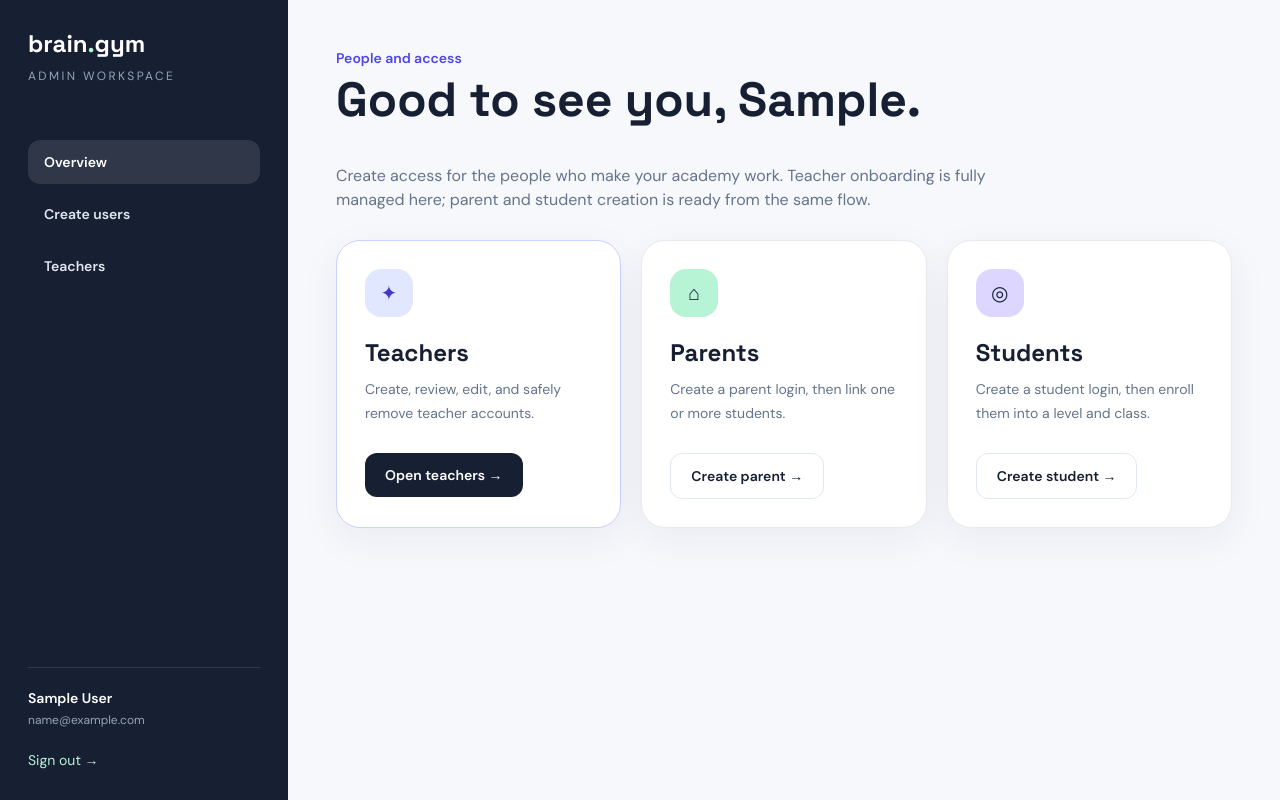
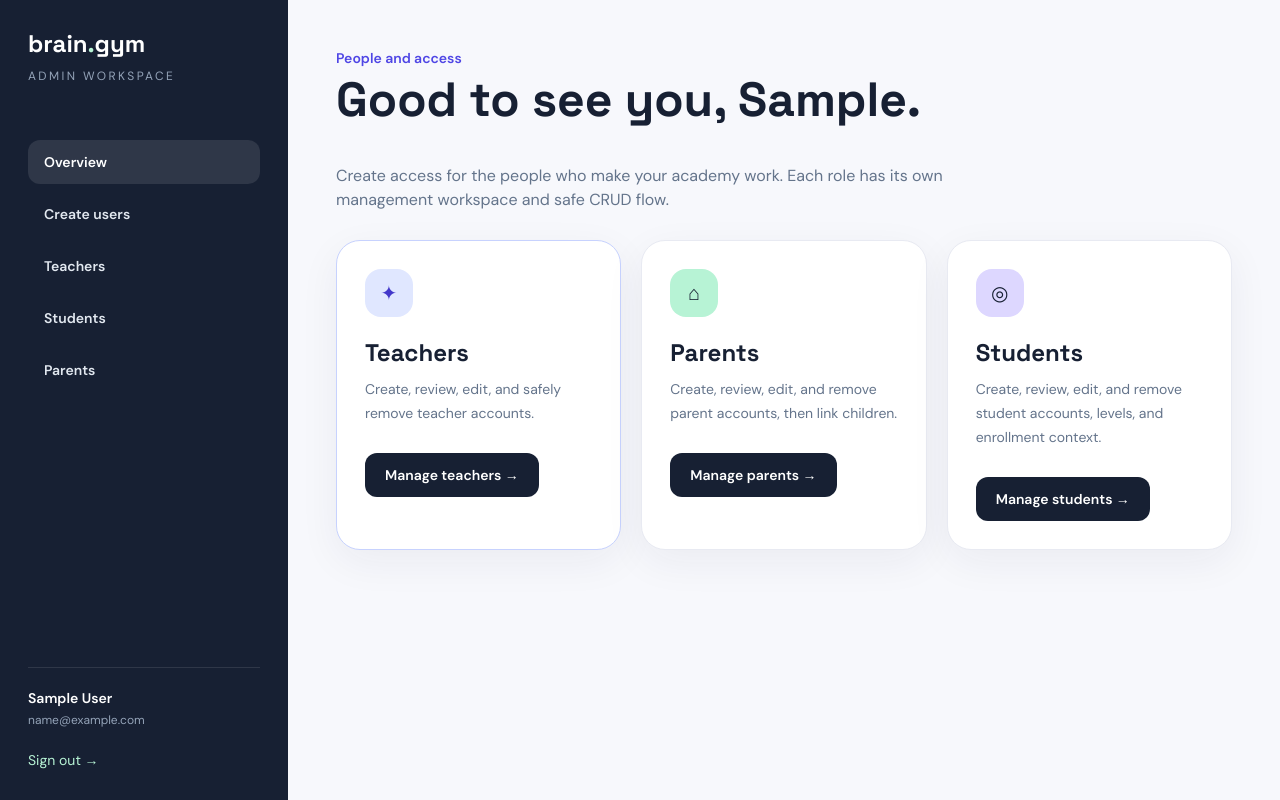
Before and after one commit to RajinAIDeveloper/brain-lms, a Django app: page /dashboard/admin/users/ in a window 1280 px wide. Run offline with Django 5.2, Linux system fonts and the light colour scheme; a user stored in the database is signed in; tables that the repository leaves empty hold one stand-in row (values such as "Sample post"); some libraries are stand-ins or nearby versions.

Commit message:
students and parents crud in admin panel

```diff
--- a/accounts/urls.py
+++ b/accounts/urls.py
@@ -15,6 +15,16 @@ urlpatterns = [
     path('dashboard/admin/teachers/<int:pk>/', views.teacher_detail, name='teacher_detail'),
     path('dashboard/admin/teachers/<int:pk>/edit/', views.teacher_edit, name='teacher_edit'),
     path('dashboard/admin/teachers/<int:pk>/delete/', views.teacher_delete, name='teacher_delete'),
+    path('dashboard/admin/students/', views.student_list, name='student_list'),
+    path('dashboard/admin/students/new/', views.student_create, name='student_create'),
+    path('dashboard/admin/students/<int:pk>/', views.student_detail, name='student_detail'),
+    path('dashboard/admin/students/<int:pk>/edit/', views.student_edit, name='student_edit'),
+    path('dashboard/admin/students/<int:pk>/delete/', views.student_delete, name='student_delete'),
+    path('dashboard/admin/parents/', views.parent_list, name='parent_list'),
+    path('dashboard/admin/parents/new/', views.parent_create, name='parent_create'),
+    path('dashboard/admin/parents/<int:pk>/', views.parent_detail, name='parent_detail'),
+    path('dashboard/admin/parents/<int:pk>/edit/', views.parent_edit, name='parent_edit'),
+    path('dashboard/admin/parents/<int:pk>/delete/', views.parent_delete, name='parent_delete'),
     path('dashboard/teacher/', views.teacher_dashboard, name='teacher_dashboard'),
     path('dashboard/student/', views.student_dashboard, name='student_dashboard'),
     path('dashboard/parent/', views.parent_dashboard, name='parent_dashboard'),
--- a/accounts/views.py
+++ b/accounts/views.py
@@ -8,7 +8,15 @@ from django.db.models.deletion import ProtectedError
 from django.shortcuts import redirect, render
 
 from .models import ClassBatch, Enrollment, ParentStudentLink, User
-from .forms import AdminAccountCreationForm, TeacherAccountCreationForm, TeacherEditForm
+from .forms import (
+    AdminAccountCreationForm,
+    ParentAccountCreationForm,
+    ParentEditForm,
+    StudentAccountCreationForm,
+    StudentEditForm,
+    TeacherAccountCreationForm,
+    TeacherEditForm,
+)
 
 
 def role_required(*roles):
@@ -118,6 +126,112 @@ def teacher_delete(request, pk):
     return render(request, 'dashboard/teachers/delete.html', {'dashboard_role': 'Admin', 'eyebrow': 'People and access', 'teacher': teacher})
 
 
+@role_required(User.Role.ADMIN)
+def student_list(request):
+    query = request.GET.get('q', '').strip()
+    students = User.objects.filter(role=User.Role.STUDENT).select_related('student_profile__current_level').prefetch_related('student_profile__enrollments__class_batch').order_by('first_name', 'last_name', 'email')
+    if query:
+        students = students.filter(Q(first_name__icontains=query) | Q(last_name__icontains=query) | Q(email__icontains=query))
+    return render(request, 'dashboard/students/list.html', {'dashboard_role': 'Admin', 'eyebrow': 'People and access', 'students': students, 'query': query})
+
+
+@role_required(User.Role.ADMIN)
+def student_create(request):
+    form = StudentAccountCreationForm(request.POST or None, initial={'role': User.Role.STUDENT})
+    if request.method == 'POST' and form.is_valid():
+        student = form.save()
+        messages.success(request, f'Student account created for {student.get_full_name() or student.email}.')
+        return redirect('accounts:student_detail', pk=student.pk)
+    return render(request, 'dashboard/people/form.html', {'dashboard_role': 'Admin', 'eyebrow': 'People and access', 'form': form, 'mode': 'Create', 'entity_label': 'student', 'back_url': 'accounts:student_list'})
+
+
+@role_required(User.Role.ADMIN)
+def student_detail(request, pk):
+    student = User.objects.filter(pk=pk, role=User.Role.STUDENT).select_related('student_profile__current_level').prefetch_related('student_profile__enrollments__class_batch__level', 'student_profile__parents__parent__user').first()
+    if not student:
+        raise PermissionDenied
+    return render(request, 'dashboard/students/detail.html', {'dashboard_role': 'Admin', 'eyebrow': 'People and access', 'student': student})
+
+
+@role_required(User.Role.ADMIN)
+def student_edit(request, pk):
+    student = User.objects.filter(pk=pk, role=User.Role.STUDENT).select_related('student_profile__current_level').first()
+    if not student:
+        raise PermissionDenied
+    form = StudentEditForm(request.POST or None, user=student)
+    if request.method == 'POST' and form.is_valid():
+        form.save()
+        messages.success(request, 'Student profile updated.')
+        return redirect('accounts:student_detail', pk=student.pk)
+    return render(request, 'dashboard/people/form.html', {'dashboard_role': 'Admin', 'eyebrow': 'People and access', 'form': form, 'mode': 'Edit', 'entity_label': 'student', 'back_url': 'accounts:student_list'})
+
+
+@role_required(User.Role.ADMIN)
+def student_delete(request, pk):
+    student = User.objects.filter(pk=pk, role=User.Role.STUDENT).first()
+    if not student:
+        raise PermissionDenied
+    if request.method == 'POST':
+        name = student.get_full_name() or student.email
+        student.delete()
+        messages.success(request, f'Student account for {name} was deleted.')
+        return redirect('accounts:student_list')
+    return render(request, 'dashboard/people/delete.html', {'dashboard_role': 'Admin', 'eyebrow': 'People and access', 'person': student, 'entity_label': 'student', 'detail_url': 'accounts:student_detail'})
+
+
+@role_required(User.Role.ADMIN)
+def parent_list(request):
+    query = request.GET.get('q', '').strip()
+    parents = User.objects.filter(role=User.Role.PARENT).select_related('parent_profile').prefetch_related('parent_profile__children__student__user').order_by('first_name', 'last_name', 'email')
+    if query:
+        parents = parents.filter(Q(first_name__icontains=query) | Q(last_name__icontains=query) | Q(email__icontains=query))
+    return render(request, 'dashboard/parents/list.html', {'dashboard_role': 'Admin', 'eyebrow': 'People and access', 'parents': parents, 'query': query})
+
+
+@role_required(User.Role.ADMIN)
+def parent_create(request):
+    form = ParentAccountCreationForm(request.POST or None, initial={'role': User.Role.PARENT})
+    if request.method == 'POST' and form.is_valid():
+        parent = form.save()
+        messages.success(request, f'Parent account created for {parent.get_full_name() or parent.email}.')
+        return redirect('accounts:parent_detail', pk=parent.pk)
+    return render(request, 'dashboard/people/form.html', {'dashboard_role': 'Admin', 'eyebrow': 'People and access', 'form': form, 'mode': 'Create', 'entity_label': 'parent', 'back_url': 'accounts:parent_list'})
+
+
+@role_required(User.Role.ADMIN)
+def parent_detail(request, pk):
+    parent = User.objects.filter(pk=pk, role=User.Role.PARENT).select_related('parent_profile').prefetch_related('parent_profile__children__student__current_level').first()
+    if not parent:
+        raise PermissionDenied
+    return render(request, 'dashboard/parents/detail.html', {'dashboard_role': 'Admin', 'eyebrow': 'People and access', 'parent': parent})
+
+
+@role_required(User.Role.ADMIN)
+def parent_edit(request, pk):
+    parent = User.objects.filter(pk=pk, role=User.Role.PARENT).select_related('parent_profile').first()
+    if not parent:
+        raise PermissionDenied
+    form = ParentEditForm(request.POST or None, user=parent)
+    if request.method == 'POST' and form.is_valid():
+        form.save()
+        messages.success(request, 'Parent profile updated.')
+        return redirect('accounts:parent_detail', pk=parent.pk)
+    return render(request, 'dashboard/people/form.html', {'dashboard_role': 'Admin', 'eyebrow': 'People and access', 'form': form, 'mode': 'Edit', 'entity_label': 'parent', 'back_url': 'accounts:parent_list'})
+
+
+@role_required(User.Role.ADMIN)
+def parent_delete(request, pk):
+    parent = User.objects.filter(pk=pk, role=User.Role.PARENT).first()
+    if not parent:
+        raise PermissionDenied
+    if request.method == 'POST':
+        name = parent.get_full_name() or parent.email
+        parent.delete()
+        messages.success(request, f'Parent account for {name} was deleted.')
+        return redirect('accounts:parent_list')
+    return render(request, 'dashboard/people/delete.html', {'dashboard_role': 'Admin', 'eyebrow': 'People and access', 'person': parent, 'entity_label': 'parent', 'detail_url': 'accounts:parent_detail'})
+
+
 @role_required(User.Role.TEACHER)
 def teacher_dashboard(request):
     classes = ClassBatch.objects.filter(teacher=request.user, is_active=True).select_related('level')
--- a/templates/dashboard/admin_users.html
+++ b/templates/dashboard/admin_users.html
@@ -1,10 +1,10 @@
 {% extends 'dashboard/base.html' %}
 {% block title %}Create users · Brain Gym{% endblock %}
 {% block dashboard_content %}
-<div class="mt-10"><p class="text-slate-500 max-w-2xl">Create access for the people who make your academy work. Teacher onboarding is fully managed here; parent and student creation is ready from the same flow.</p></div>
+<div class="mt-10"><p class="text-slate-500 max-w-2xl">Create access for the people who make your academy work. Each role has its own management workspace and safe CRUD flow.</p></div>
 <div class="grid md:grid-cols-3 gap-5 mt-7">
-  <div class="card animate-in p-7 border-indigo-200"><div class="w-12 h-12 rounded-2xl bg-indigo-100 text-indigo-700 flex items-center justify-center text-xl">✦</div><h2 class="display text-2xl font-bold mt-5">Teachers</h2><p class="text-slate-500 text-sm mt-2 leading-6">Create, review, edit, and safely remove teacher accounts.</p><a href="{% url 'accounts:teacher_list' %}" class="inline-block mt-7 rounded-xl bg-ink text-white px-5 py-3 text-sm font-semibold">Open teachers →</a></div>
-  <div class="card animate-in p-7"><div class="w-12 h-12 rounded-2xl bg-mint text-ink flex items-center justify-center text-xl">⌂</div><h2 class="display text-2xl font-bold mt-5">Parents</h2><p class="text-slate-500 text-sm mt-2 leading-6">Create a parent login, then link one or more students.</p><a href="{% url 'accounts:admin_create_account' %}?role=PARENT" class="inline-block mt-7 rounded-xl border border-slate-200 px-5 py-3 text-sm font-semibold">Create parent →</a></div>
-  <div class="card animate-in p-7"><div class="w-12 h-12 rounded-2xl bg-lavender text-ink flex items-center justify-center text-xl">◎</div><h2 class="display text-2xl font-bold mt-5">Students</h2><p class="text-slate-500 text-sm mt-2 leading-6">Create a student login, then enroll them into a level and class.</p><a href="{% url 'accounts:admin_create_account' %}?role=STUDENT" class="inline-block mt-7 rounded-xl border border-slate-200 px-5 py-3 text-sm font-semibold">Create student →</a></div>
+  <div class="card animate-in p-7 border-indigo-200"><div class="w-12 h-12 rounded-2xl bg-indigo-100 text-indigo-700 flex items-center justify-center text-xl">✦</div><h2 class="display text-2xl font-bold mt-5">Teachers</h2><p class="text-slate-500 text-sm mt-2 leading-6">Create, review, edit, and safely remove teacher accounts.</p><a href="{% url 'accounts:teacher_list' %}" class="inline-block mt-7 rounded-xl bg-ink text-white px-5 py-3 text-sm font-semibold">Manage teachers →</a></div>
+  <div class="card animate-in p-7"><div class="w-12 h-12 rounded-2xl bg-mint text-ink flex items-center justify-center text-xl">⌂</div><h2 class="display text-2xl font-bold mt-5">Parents</h2><p class="text-slate-500 text-sm mt-2 leading-6">Create, review, edit, and remove parent accounts, then link children.</p><a href="{% url 'accounts:parent_list' %}" class="inline-block mt-7 rounded-xl bg-ink text-white px-5 py-3 text-sm font-semibold">Manage parents →</a></div>
+  <div class="card animate-in p-7"><div class="w-12 h-12 rounded-2xl bg-lavender text-ink flex items-center justify-center text-xl">◎</div><h2 class="display text-2xl font-bold mt-5">Students</h2><p class="text-slate-500 text-sm mt-2 leading-6">Create, review, edit, and remove student accounts, levels, and enrollment context.</p><a href="{% url 'accounts:student_list' %}" class="inline-block mt-7 rounded-xl bg-ink text-white px-5 py-3 text-sm font-semibold">Manage students →</a></div>
 </div>
 {% endblock %}
--- a/templates/dashboard/base.html
+++ b/templates/dashboard/base.html
@@ -9,6 +9,8 @@
       {% if request.user.role == 'ADMIN' %}
       <a href="{% url 'accounts:admin_users' %}" class="block rounded-xl px-4 py-3 text-sm font-semibold text-slate-200 hover:bg-white/10">Create users</a>
       <a href="{% url 'accounts:teacher_list' %}" class="block rounded-xl px-4 py-3 text-sm font-semibold text-slate-200 hover:bg-white/10">Teachers</a>
+      <a href="{% url 'accounts:student_list' %}" class="block rounded-xl px-4 py-3 text-sm font-semibold text-slate-200 hover:bg-white/10">Students</a>
+      <a href="{% url 'accounts:parent_list' %}" class="block rounded-xl px-4 py-3 text-sm font-semibold text-slate-200 hover:bg-white/10">Parents</a>
       {% else %}<span class="block px-4 py-3 text-sm text-slate-400">More learning tools soon</span>{% endif %}
     </nav>
     <div class="mt-auto border-t border-white/10 pt-5">
@@ -31,7 +33,7 @@
         <button type="submit" class="text-sm font-semibold text-slate-500">Sign out</button>
       </form>
     </div>
-    {% if request.user.role == 'ADMIN' %}<div class="lg:hidden mt-6 flex gap-2 overflow-x-auto"><a href="{% url 'accounts:admin_users' %}" class="shrink-0 rounded-lg bg-indigo-50 px-3 py-2 text-xs font-semibold text-indigo-700">Create users</a><a href="{% url 'accounts:teacher_list' %}" class="shrink-0 rounded-lg bg-indigo-50 px-3 py-2 text-xs font-semibold text-indigo-700">Teachers</a></div>{% endif %}
+    {% if request.user.role == 'ADMIN' %}<div class="lg:hidden mt-6 flex gap-2 overflow-x-auto"><a href="{% url 'accounts:admin_users' %}" class="shrink-0 rounded-lg bg-indigo-50 px-3 py-2 text-xs font-semibold text-indigo-700">Create users</a><a href="{% url 'accounts:teacher_list' %}" class="shrink-0 rounded-lg bg-indigo-50 px-3 py-2 text-xs font-semibold text-indigo-700">Teachers</a><a href="{% url 'accounts:student_list' %}" class="shrink-0 rounded-lg bg-indigo-50 px-3 py-2 text-xs font-semibold text-indigo-700">Students</a><a href="{% url 'accounts:parent_list' %}" class="shrink-0 rounded-lg bg-indigo-50 px-3 py-2 text-xs font-semibold text-indigo-700">Parents</a></div>{% endif %}
     {% if messages %}<div class="mt-6 space-y-2">{% for message in messages %}<div class="rounded-xl bg-emerald-50 border border-emerald-100 text-emerald-800 px-4 py-3 text-sm font-medium">{{ message }}</div>{% endfor %}</div>{% endif %}
     {% block dashboard_content %}{% endblock %}
   </main>
--- /dev/null
+++ b/templates/dashboard/people/delete.html
@@ -0,0 +1,3 @@
+{% extends 'dashboard/base.html' %}
+{% block title %}Delete {{ entity_label }} · Brain Gym{% endblock %}
+{% block dashboard_content %}<div class="max-w-xl mt-16"><div class="card animate-in p-8"><div class="w-12 h-12 rounded-2xl bg-red-100 text-red-600 flex items-center justify-center text-xl">!</div><h2 class="display text-3xl font-bold mt-6">Delete {{ entity_label }} account?</h2><p class="text-slate-500 mt-3">You are about to delete <strong>{{ person.get_full_name|default:person.email }}</strong>. This cannot be undone. Any linked relationships will also be removed.</p><form method="post" class="flex gap-3 mt-8">{% csrf_token %}<a href="{% url detail_url person.pk %}" class="rounded-xl border border-slate-200 px-5 py-3 text-sm font-semibold">Cancel</a><button class="rounded-xl bg-red-600 text-white px-5 py-3 text-sm font-semibold">Delete account</button></form></div></div>{% endblock %}
```
Also changed, not shown: accounts/forms.py (+74 -1 lines), accounts/tests.py (+42 -0 lines), docs/IMPLEMENTATION_STATUS.md (+1 -0 lines), templates/dashboard/parents/detail.html (added, +6 -0 lines), templates/dashboard/parents/list.html (added, +7 -0 lines), templates/dashboard/people/form.html (added, +5 -0 lines), templates/dashboard/students/detail.html (added, +6 -0 lines), templates/dashboard/students/list.html (added, +7 -0 lines).
